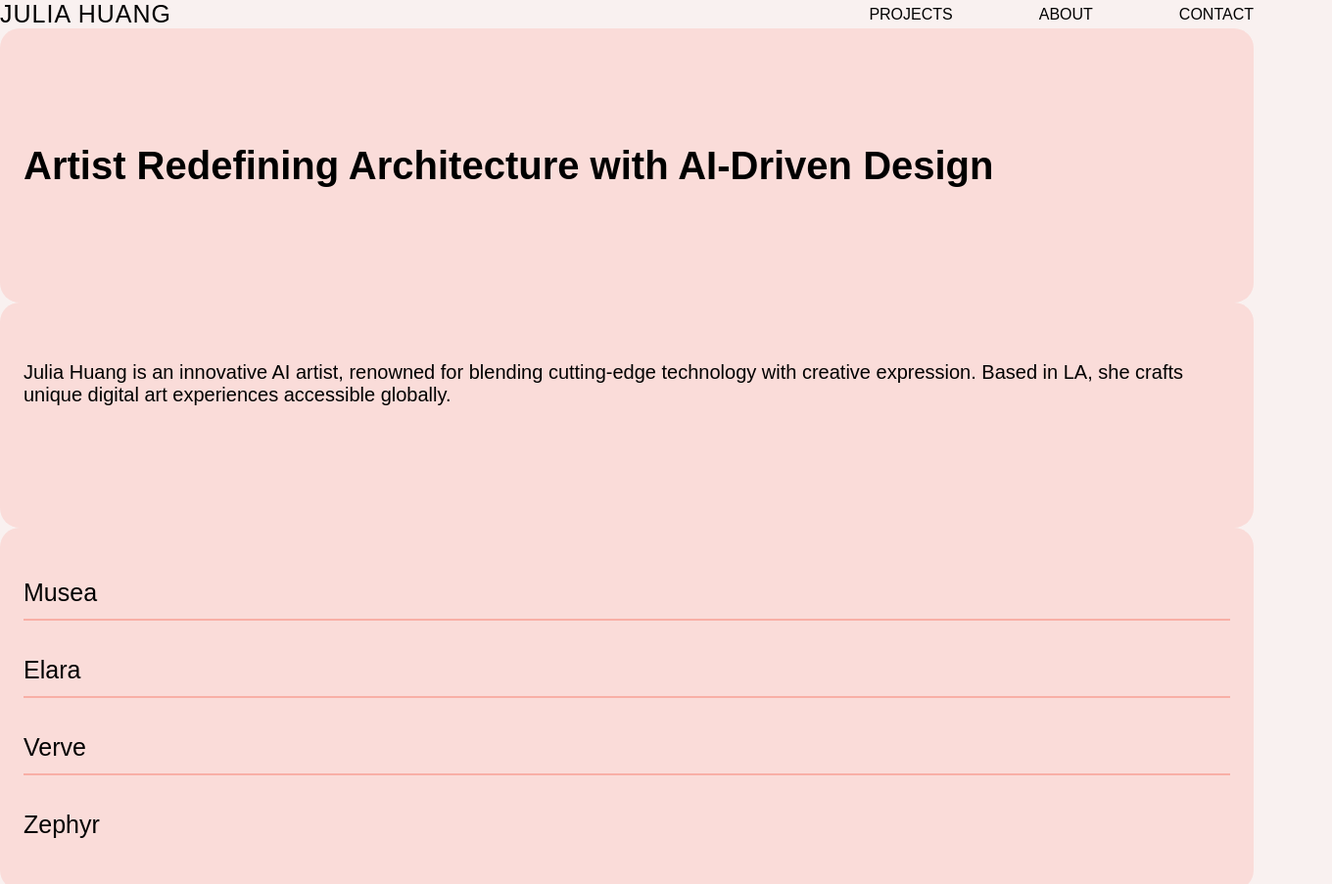
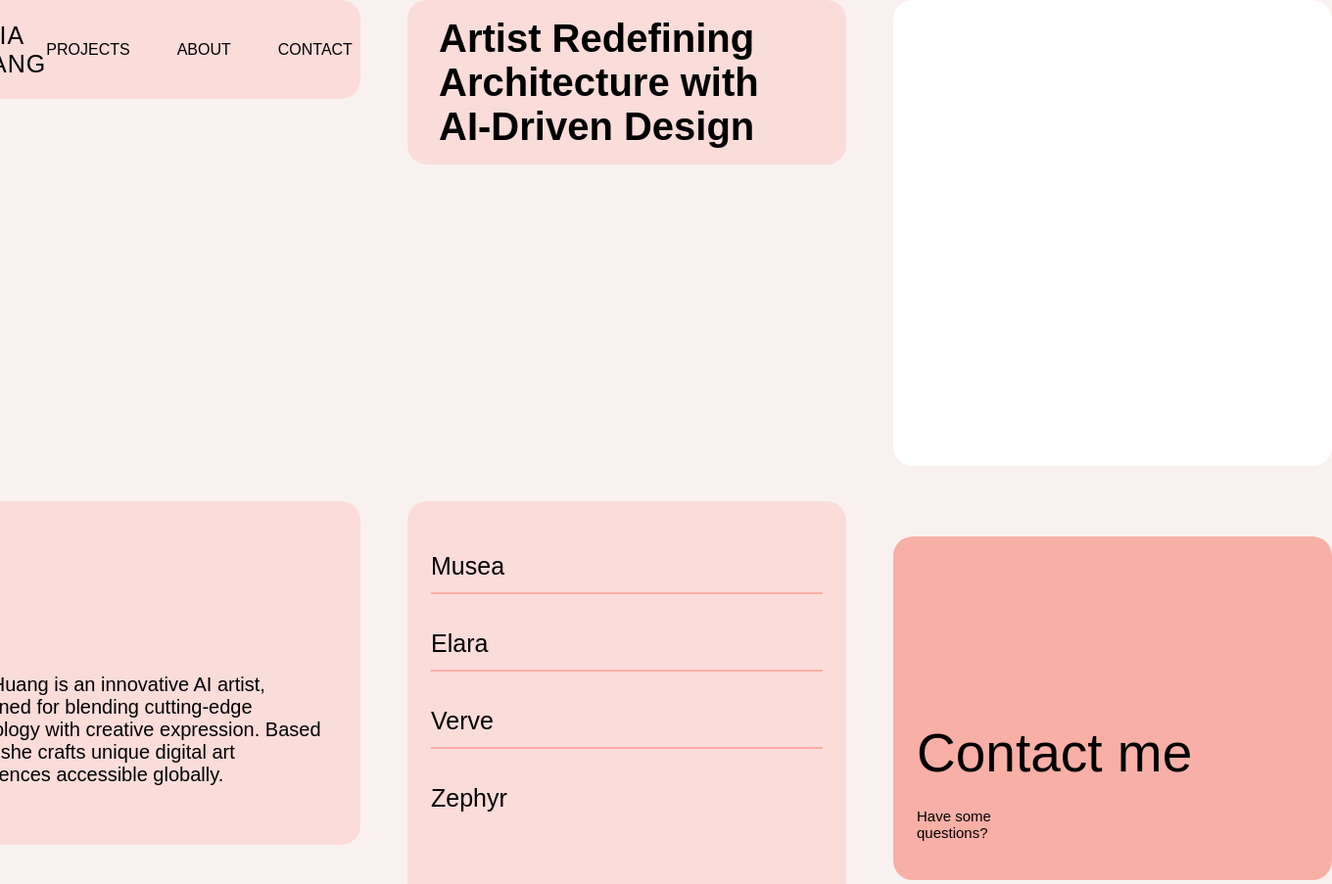
Before and after one commit to mskang-elice/bentolio-portfolio, a plain HTML site: page index.html in a window 1280 px wide. Shown: the top 903 px of the page at 98% size, 1360 px wide, since content can reach past the window. Drawn offline with Linux system fonts and the light colour scheme.

Commit message:
layout: 피그마 2컬럼 2x2+2 구조 반영, 카드 위치 및 구조 재정렬

```diff
--- a/style.css
+++ b/style.css
@@ -5,20 +5,46 @@ body {
   margin: 0;
   padding: 0;
 }
-.wrapper {
+.container {
+  display: flex;
+  flex-direction: row;
+  justify-content: center;
+  align-items: flex-start;
   max-width: 1440px;
   margin: 0 auto;
-  padding: 0 24px;
+  gap: 48px;
+  height: 1024px;
 }
-.header {
+.column {
+  display: flex;
+  flex-direction: column;
+  gap: 48px;
+}
+.left-column {
+  width: 944px;
+  height: 100%;
+  justify-content: space-between;
+}
+.right-column {
+  width: 448px;
+  height: 100%;
+  gap: 48px;
+}
+.row {
+  display: flex;
+  flex-direction: row;
+  gap: 48px;
+  width: 100%;
+  height: 50%;
+}
+.header-card {
   background: #FADCD9;
   border-radius: 20px;
-  margin-top: 24px;
-  margin-bottom: 24px;
-  padding: 0 32px;
+  width: 448px;
   height: 101px;
   display: flex;
   align-items: center;
+  padding: 0 32px;
   box-sizing: border-box;
 }
 .nav {
@@ -35,7 +61,7 @@ body {
 }
 .page-links {
   display: flex;
-  gap: 88px;
+  gap: 48px;
 }
 .page-links a {
   font-size: 16px;
@@ -44,38 +70,15 @@ body {
   color: #000;
   text-transform: uppercase;
 }
-.main {
-  width: 100%;
-}
-.columns {
-  display: flex;
-  flex-direction: row;
-  gap: 40px;
-  width: 100%;
-  justify-content: center;
-}
-.col {
-  display: flex;
-  flex-direction: column;
-  gap: 24px;
-}
-.col-left {
-  width: 340px;
-}
-.col-center {
-  width: 330px;
-  align-items: center;
-}
-.col-right {
+.slogan-card {
+  background: #FADCD9;
+  border-radius: 20px;
   width: 448px;
-}
-.slogan-card {
-  border-radius: 20px;
-  background: #FADCD9;
-  padding: 56px 24px;
-  min-height: 168px;
+  height: 168px;
   display: flex;
   align-items: center;
+  padding: 32px;
+  box-sizing: border-box;
 }
 .slogan {
   font-size: 40px;
@@ -83,49 +86,26 @@ body {
   margin: 0;
 }
 .about-card {
+  background: #FADCD9;
   border-radius: 20px;
-  background: #FADCD9;
+  width: 448px;
+  height: 351px;
   font-size: 20px;
   font-weight: 300;
-  min-height: 150px;
   padding: 40px 24px;
-}
-.socials-card {
-  border-radius: 20px;
-  background: #FADCD9;
+  box-sizing: border-box;
   display: flex;
-  gap: 40px;
-  justify-content: flex-end;
-  align-items: center;
-  height: 101px;
-  padding: 24px;
-}
-.social-link {
-  font-size: 15px;
-  font-weight: 300;
-  text-transform: uppercase;
-  color: #000;
-  text-decoration: none;
-}
-.portrait-card {
-  background: #fff;
-  height: 476px;
-  width: 330px;
-  border-radius: 20px;
-  margin: 0 auto;
-  display: flex;
-  align-items: center;
-  justify-content: center;
+  align-items: flex-end;
 }
 .work-card {
+  background: #FADCD9;
   border-radius: 20px;
-  background: #FADCD9;
-  min-height: 350px;
+  width: 448px;
+  height: 726px;
   display: flex;
   flex-direction: column;
   gap: 24px;
   padding: 40px 24px;
-  width: 100%;
   box-sizing: border-box;
 }
 .work-item {
@@ -137,11 +117,26 @@ body {
 .work-item:last-child {
   border-bottom: none;
 }
+.portrait-card {
+  background: #fff;
+  border-radius: 20px;
+  width: 448px;
+  height: 476px;
+  margin-bottom: 24px;
+  display: flex;
+  align-items: center;
+  justify-content: center;
+}
 .contact-card {
+  background: #F8AFA6;
   border-radius: 20px;
-  background: #F8AFA6;
-  min-height: 150px;
+  width: 448px;
+  height: 351px;
   padding: 40px 24px;
+  box-sizing: border-box;
+  display: flex;
+  flex-direction: column;
+  justify-content: flex-end;
 }
 .contact-card h2 {
   font-size: 55px;
```
